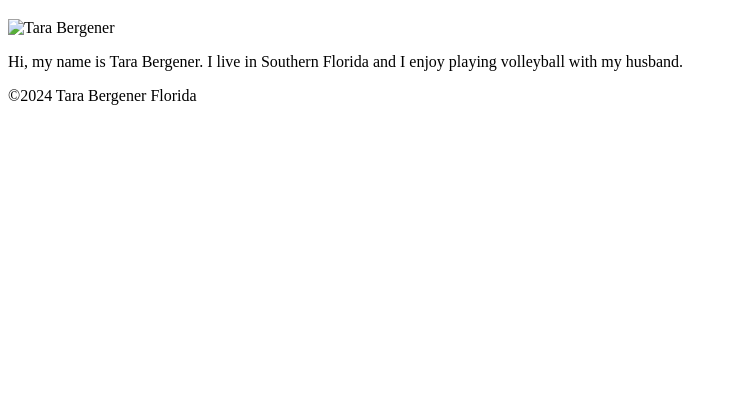
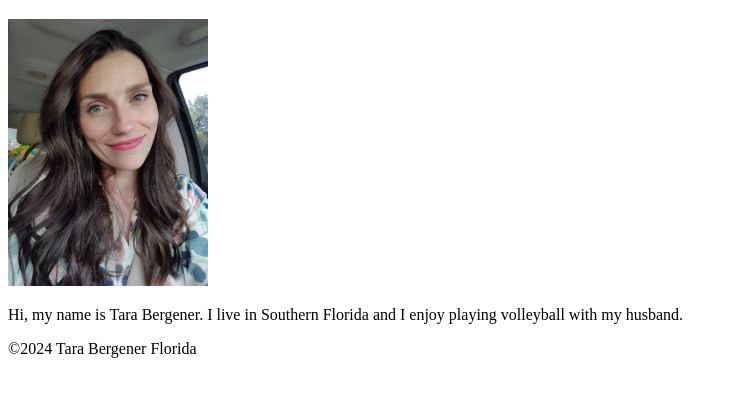
Before and after one commit to tarabergener/wdd130, a plain HTML site: page index.html in a window 1280 px wide. Shown: the part 87-484 px from the top of the page, without its empty margins (0-737 px from the left). Drawn offline with Linux system fonts and the light colour scheme.

Commit message:
Edit image error.

```diff
--- a/index.html
+++ b/index.html
@@ -15,7 +15,7 @@
         </header>
         <main>
             <h1>Tara Bergener | WDD 130</h1>
-            <img src="image/profile.jpg" alt="Tara Bergener" width="200">
+            <img src="images/profile.jpg" alt="Tara Bergener" width="200">
             <p>Hi, my name is Tara Bergener. I live in Southern Florida and I enjoy playing volleyball with my husband.</p>
         </main>
         <footer>
```
